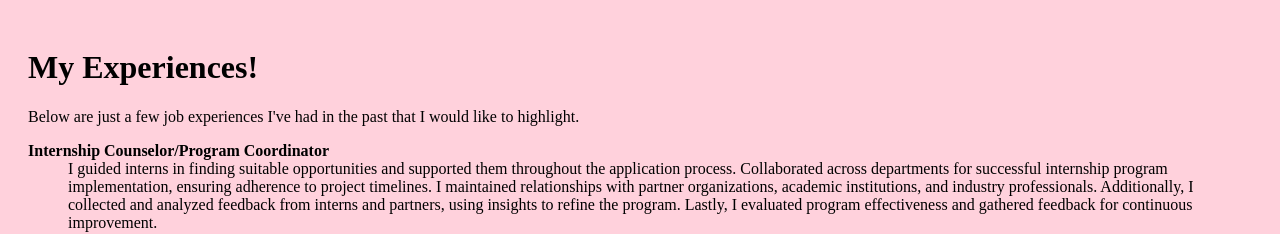
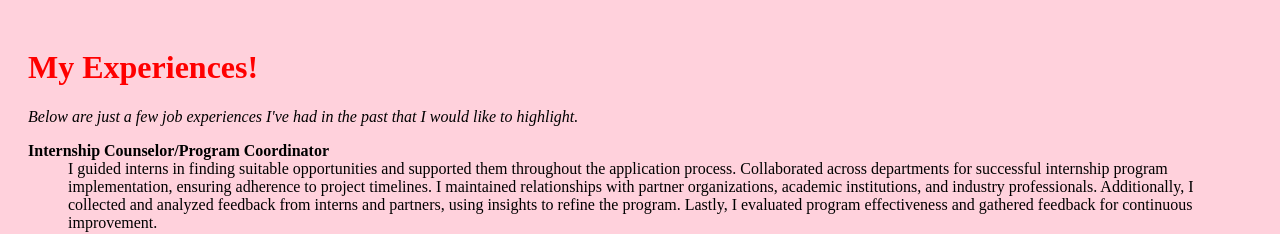
Before and after one commit to evazhong8/evazhong8.github.io, a plain HTML site: page experiences/experiences.html in a window 1280 px wide. Shown: the top 234 px of the page. Drawn offline with Linux system fonts and the light colour scheme.

Commit message:
Add files via upload

```diff
--- a/experiences/experiences.html
+++ b/experiences/experiences.html
@@ -7,8 +7,8 @@
 <body>
 
 
-    <h1>My Experiences!</h1>
-<p> Below are just a few job experiences I've had in the past that I would like to highlight.</p>
+    <h1 style="color:red;">My Experiences!</h1>
+<p><i>Below are just a few job experiences I've had in the past that I would like to highlight.</i></p>
 
     <dl>
         <di><b>Internship Counselor/Program Coordinator</b></di>
```
